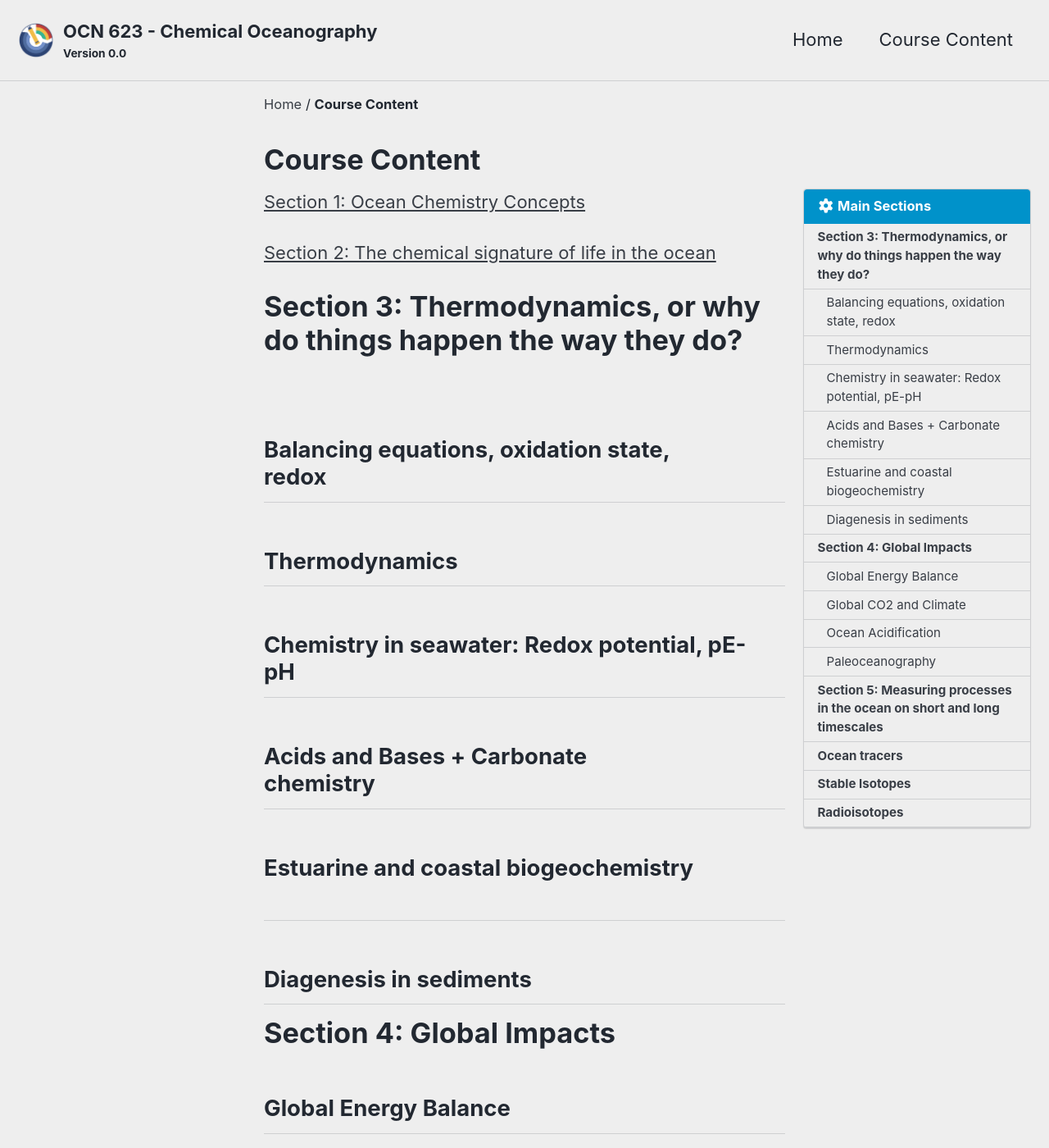
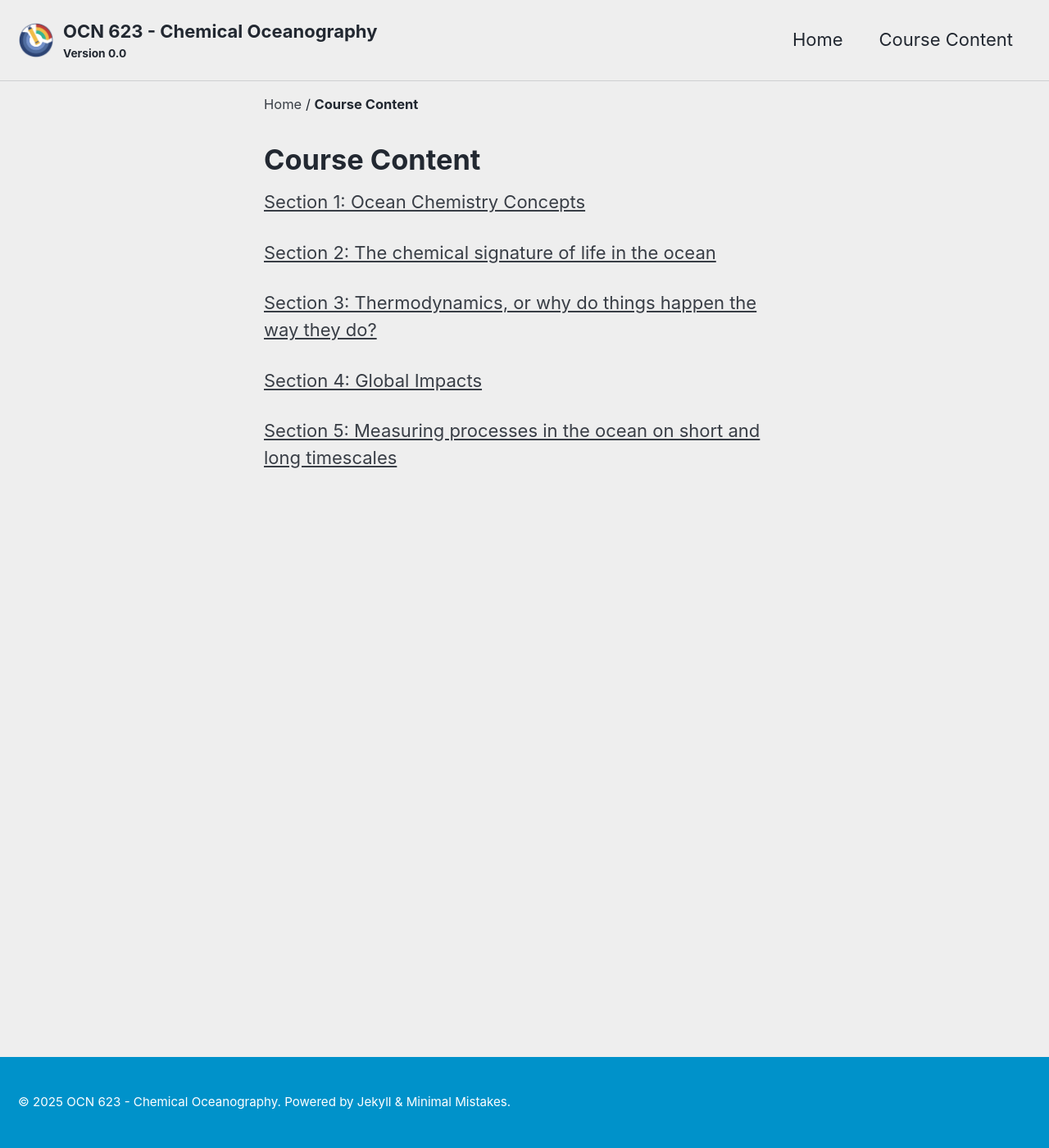
Before and after one commit to SethBushinsky/OCN623_Chemical_Oceanography, a Jekyll site: the page built from _pages/course-content.md, in a window 1280 px wide and 1400 px high. Shown: the whole window at 82% size. Built offline with Jekyll 4.4.1, drawn with Linux system fonts in a browser that asks for light colours; cached includes are drawn as plain includes; some of the changed text lies outside the part shown.

Commit message:
Update course-content.md

```diff
--- a/_pages/course-content.md
+++ b/_pages/course-content.md
@@ -10,25 +10,12 @@ author_profile: false
 breadcrumbs: true
 ---
 
-[Section 1: Ocean Chemistry Concepts](/OCN623_Chemical_Oceanography/course-content/02_chemical_signature_life/)
+[Section 1: Ocean Chemistry Concepts](/OCN623_Chemical_Oceanography/course-content/01_ocean_chemistry_fundamentals/)
 
-[Section 2: The chemical signature of life in the ocean](/OCN623_Chemical_Oceanography/course-content/01_ocean_chemistry_fundamentals/)
+[Section 2: The chemical signature of life in the ocean](/OCN623_Chemical_Oceanography/course-content/02_chemical_signature_life/)
 
-# Section 3: Thermodynamics, or why do things happen the way they do?
-## Balancing equations, oxidation state, redox
-## Thermodynamics
-## Chemistry in seawater: Redox potential, pE-pH
-## Acids and Bases + Carbonate chemistry
-## Estuarine and coastal biogeochemistry
-## Diagenesis in sediments
+[Section 3: Thermodynamics, or why do things happen the way they do?](/OCN623_Chemical_Oceanography/course-content/03_thermodynamics/)
 
-# Section 4: Global Impacts
-## Global Energy Balance
-## Global CO2 and Climate
-## Ocean Acidification
-## Paleoceanography
+[Section 4: Global Impacts](/OCN623_Chemical_Oceanography/course-content/04_global_impacts/)
 
-# Section 5: Measuring processes in the ocean on short and long timescales
-# Ocean tracers
-# Stable Isotopes
-# Radioisotopes
+[Section 5: Measuring processes in the ocean on short and long timescales](/OCN623_Chemical_Oceanography/course-content/05_ocean_tracers/)
```
Also changed, not shown: other parts of _pages/course-content.md (+1 -1 lines).
